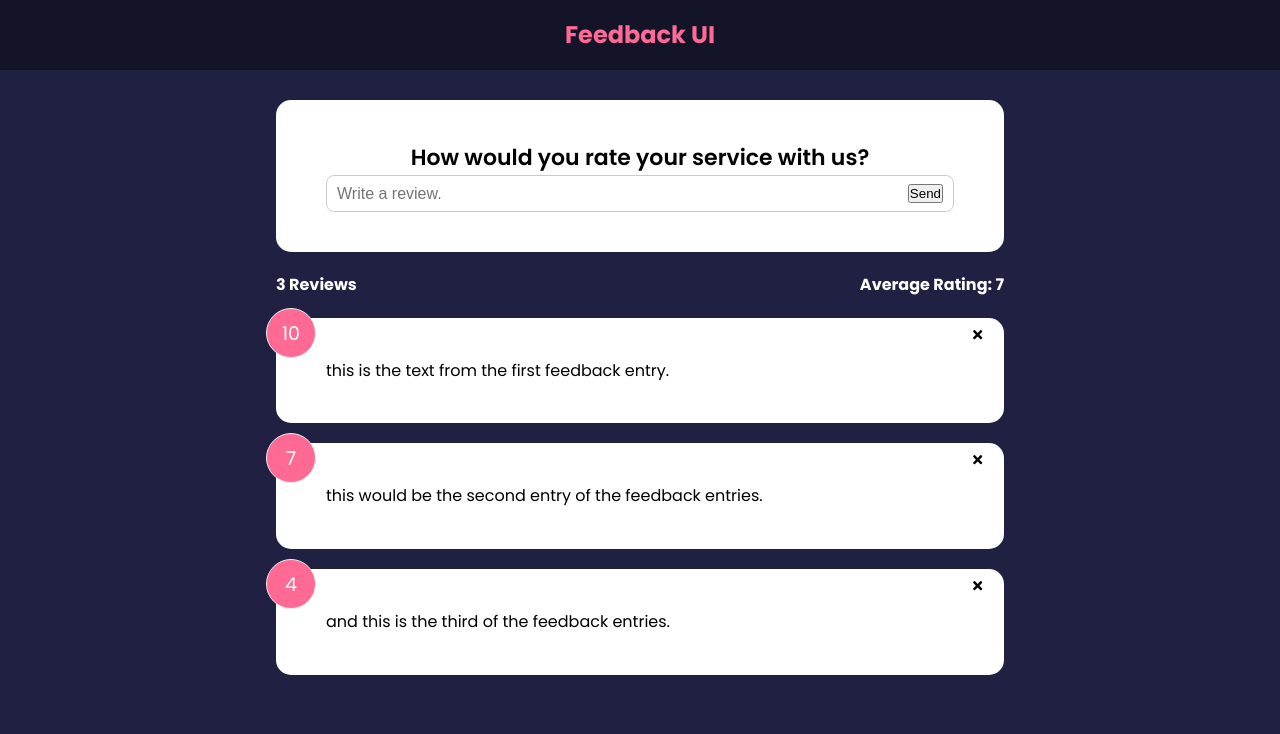
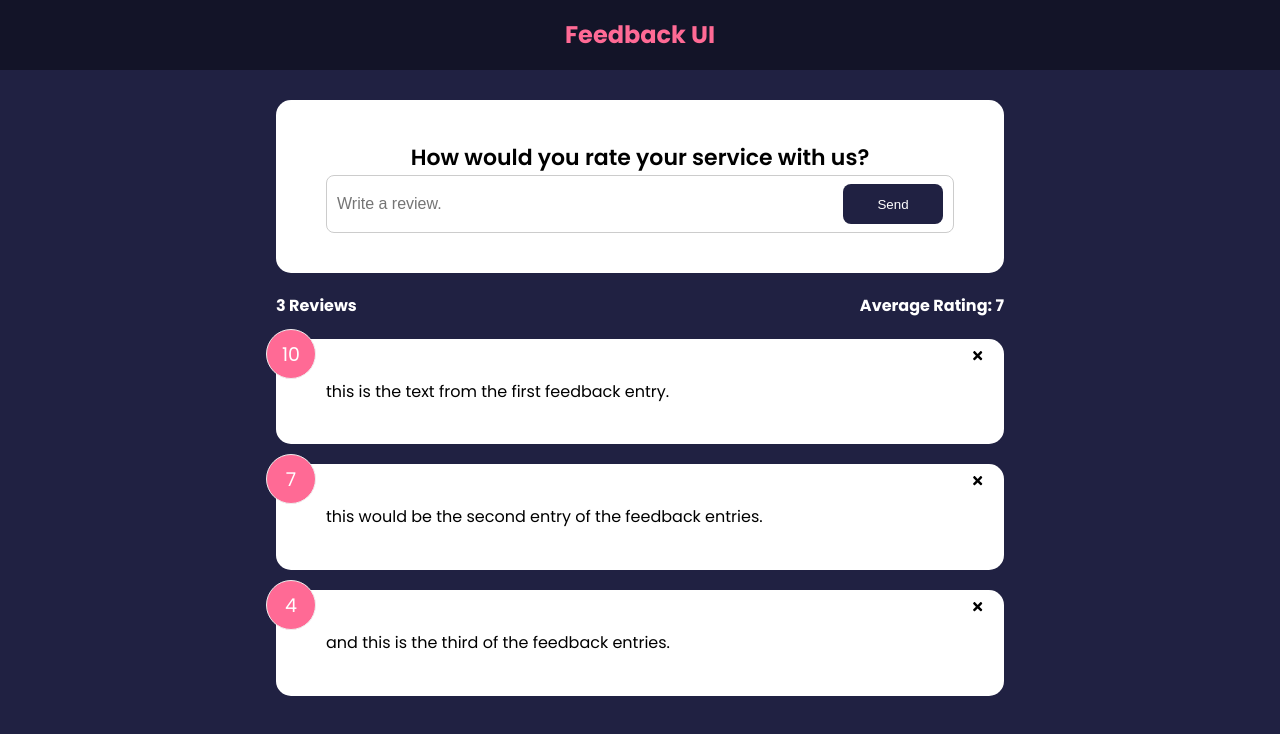
Before and after one commit to NayNayRen/feedback-app, a React (Create React App) app: page / in a window 1280 px wide. Shown: the top 734 px of the page. Built offline with nearby package versions, Linux system fonts and the light colour scheme.

Commit message:
button component created in shared folder, added to FeedbackForm.jsx

```diff
--- a/src/components/FeedbackForm.jsx
+++ b/src/components/FeedbackForm.jsx
@@ -1,5 +1,6 @@
 import { useState } from 'react';
 import Card from './shared/Card';
+import Button from './shared/Button';
 
 function FeedbackForm() {
   const [text, setText] = useState('');
@@ -18,7 +19,7 @@
             placeholder="Write a review."
             value={text}
           />
-          <button type="submit">Send</button>
+          <Button type="submit">Send</Button>
         </div>
       </form>
     </Card>
@@ -32,3 +33,4 @@
 // set the state(data) as a destructured variable const [text, setText] = useState('')
 // the method/function used to update the state(data) is setText
 // onChange event is added to the input and setText is passed e.target.value to pick up key strokes
+// button element is replaced with Button component
--- /dev/null
+++ b/src/components/shared/Button.jsx
@@ -0,0 +1,32 @@
+import PropTypes from 'prop-types';
+
+function Button({ children, version, type, isDisabled }) {
+  return (
+    <button type={type} disabled={isDisabled} className={`btn btn-${version}`}>
+      {children}
+    </button>
+  );
+}
+
+Button.defaultProps = {
+  version: 'primary',
+  type: 'button',
+  isDisabled: false,
+};
+
+Button.propTypes = {
+  children: PropTypes.node.isRequired,
+  version: PropTypes.string,
+  type: PropTypes.string,
+  isDisabled: PropTypes.bool,
+};
+
+export default Button;
+
+// button component created and placed in the shared folder as it has the potential to be used throughout the app
+// children prop passed for the text that is wrapped by the button element
+// version prop is passed to represent a primary or secondary, for class selection
+// type prop is passed to show the type of button i.e. submit
+// isDisabled prop is passed to show whether it is or is not clickable, for min text length
+// default props set for default class/actions if nothing else is passed
+// props are used so prop types need to be set, is a node(element) is used, it is always set to isRequired
```
